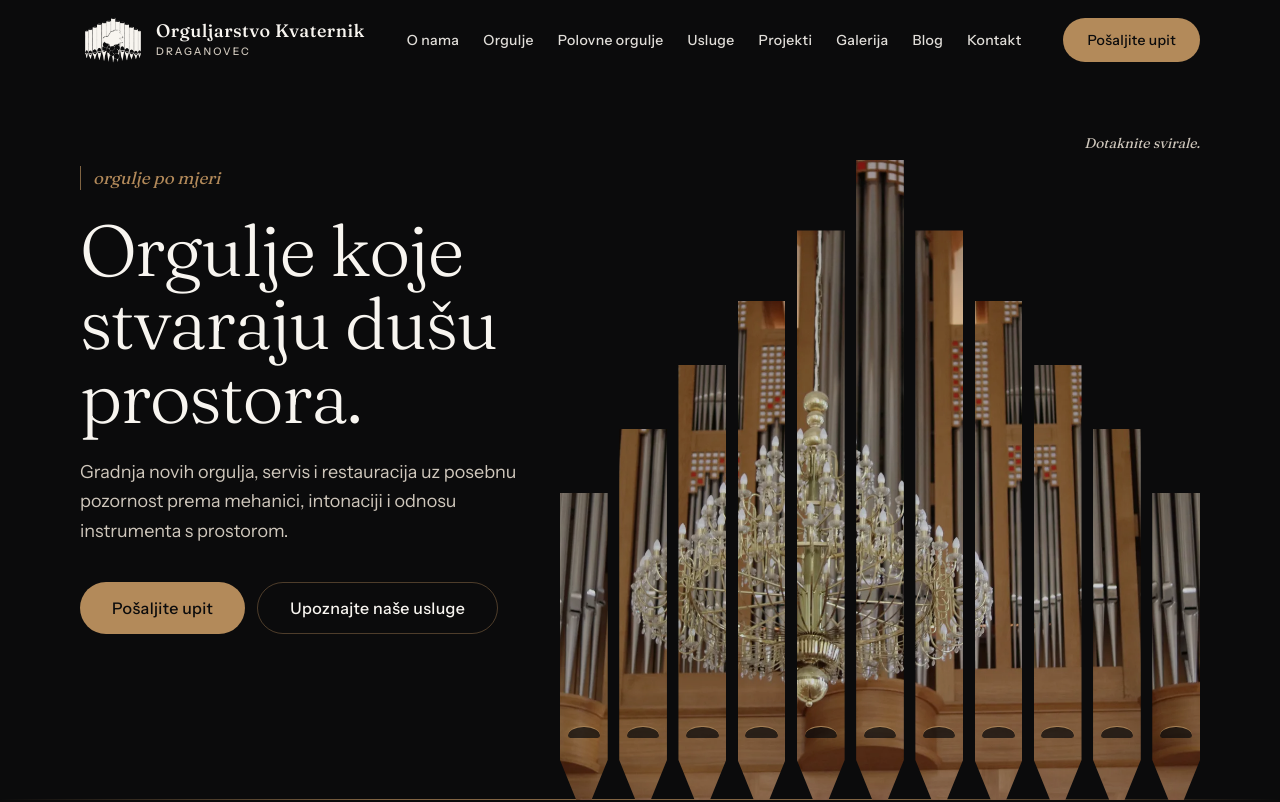
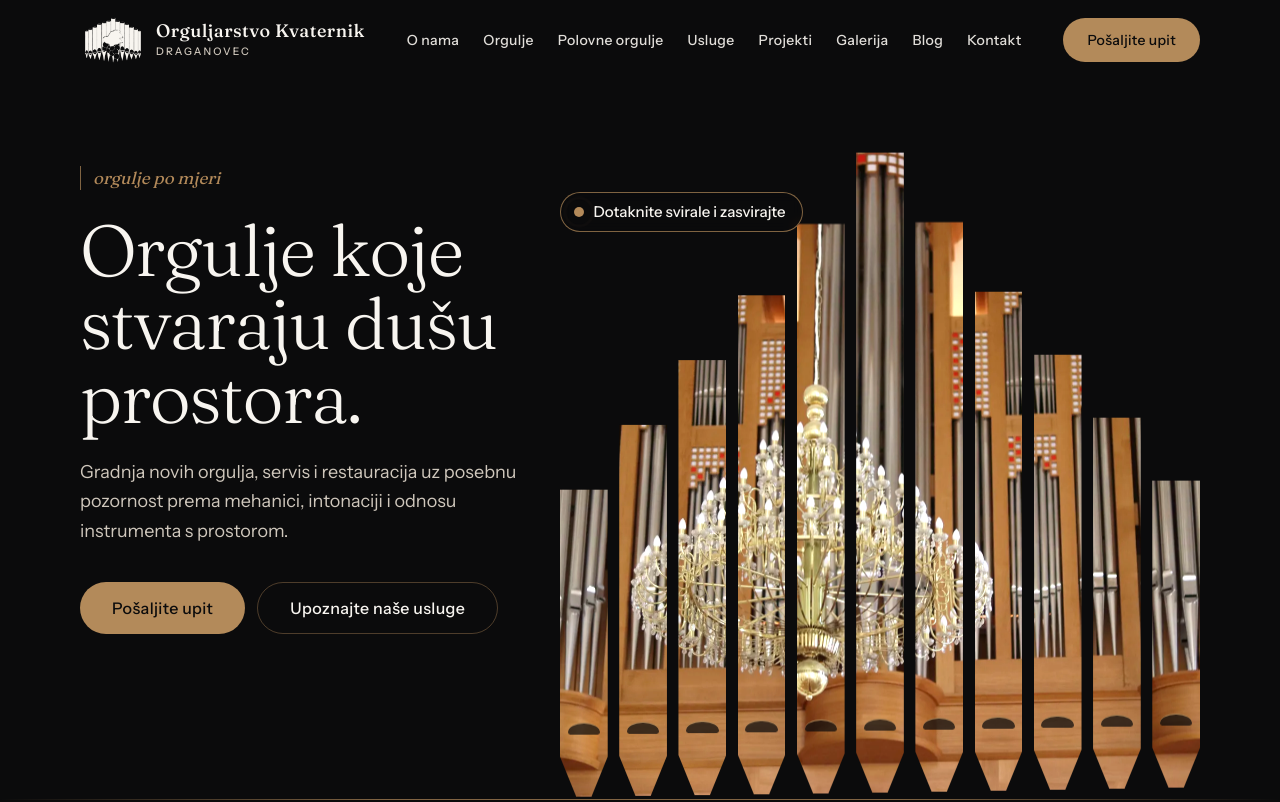
Before and after one commit to xBuke/alen, a Next.js app: page / in a window 1280 px wide. Shown: the top 802 px of the page. Built offline with nearby package versions, Linux system fonts and the light colour scheme; no server answers.

Commit message:
feat: istaknut poziv na sviranje iznad svirala
Co-Authored-By: Claude Fable 5.2 <noreply@anthropic.com>
Claude-Session: https://claude.ai/code/session_012bzBXBHCTq1DfBV5TeKMd6

```diff
--- a/src/app/globals.css
+++ b/src/app/globals.css
@@ -322,8 +322,90 @@
     animation-delay: 0.24s;
   }
 
-  .hero-hint {
-    animation: hero-in 1s ease 1.6s both;
+  /* Poziv na sviranje iznad svirala */
+  .prospect {
+    position: relative;
+  }
+
+  .prospect-hint {
+    position: absolute;
+    top: -2.9rem;
+    left: 0;
+    z-index: 2;
+    white-space: nowrap;
+    display: inline-flex;
+    align-items: center;
+    gap: 0.6rem;
+    padding: 0.6rem 1rem 0.6rem 0.8rem;
+    border: 1px solid rgba(179, 138, 90, 0.7);
+    border-radius: 999px;
+    background: rgba(11, 11, 12, 0.72);
+    backdrop-filter: blur(6px);
+    font-family: var(--font-body);
+    font-size: 0.875rem;
+    font-weight: 500;
+    line-height: 1.25;
+    color: var(--color-text-light);
+    pointer-events: none;
+    animation: hero-in 0.9s ease 1.5s both;
+    transition:
+      opacity 0.6s ease,
+      transform 0.6s ease;
+  }
+
+  .prospect-hint.is-done {
+    opacity: 0 !important;
+    transform: translateY(-6px);
+  }
+
+  .prospect-hint-dot {
+    position: relative;
+    flex: none;
+    width: 10px;
+    height: 10px;
+    border-radius: 50%;
+    background: var(--color-gold);
+  }
+
+  .prospect-hint-dot::after {
+    content: "";
+    position: absolute;
+    inset: 0;
+    border-radius: 50%;
+    border: 1px solid var(--color-gold);
+    animation: hint-pulse 1.8s ease-out infinite;
+  }
+
+  .prospect-hint-mouse {
+    display: none;
+  }
+
+  @media (hover: hover) and (pointer: fine) {
+    .prospect-hint-touch {
+      display: none;
+    }
+
+    .prospect-hint-mouse {
+      display: inline;
+    }
+  }
+
+  @media (min-width: 1024px) {
+    .prospect-hint {
+      top: 5%;
+      font-size: 0.9375rem;
+    }
+  }
+
+  @keyframes hint-pulse {
+    from {
+      transform: scale(1);
+      opacity: 0.9;
+    }
+    to {
+      transform: scale(3.2);
+      opacity: 0;
+    }
   }
 
   @keyframes pipe-rise {
--- a/src/components/sections/home/home-hero.tsx
+++ b/src/components/sections/home/home-hero.tsx
@@ -34,11 +34,8 @@ export function HomeHero() {
           </div>
         </div>
 
-        <div className="relative h-[46svh] min-h-[280px] lg:col-span-7 lg:h-[80svh]">
+        <div className="relative mt-8 h-[46svh] min-h-[280px] lg:col-span-7 lg:mt-0 lg:h-[80svh]">
           <PipeProspect image={heroContent.image.src} />
-          <p className="hero-hint pointer-events-none absolute -top-7 right-0 font-heading text-sm italic text-text-muted">
-            Dotaknite svirale.
-          </p>
         </div>
       </Container>
       <div className="hero-chest" aria-hidden="true" />
--- a/src/components/sections/home/pipe-prospect.tsx
+++ b/src/components/sections/home/pipe-prospect.tsx
@@ -4,6 +4,7 @@ import {
   useCallback,
   useEffect,
   useRef,
+  useState,
   type CSSProperties,
   type TouchEvent,
 } from "react";
@@ -28,6 +29,8 @@ export function PipeProspect({ image }: { image: string }) {
   const contextRef = useRef<AudioContext | null>(null);
   const touchRef = useRef(false);
   const lastTouchedRef = useRef<Element | null>(null);
+  const rootRef = useRef<HTMLDivElement | null>(null);
+  const [played, setPlayed] = useState(false);
 
   /** Stvara (po potrebi) i budi AudioContext. Smije se zvati bilo kada. */
   const wake = useCallback(() => {
@@ -58,8 +61,38 @@ export function PipeProspect({ image }: { image: string }) {
       events.forEach((name) => window.removeEventListener(name, unlock));
   }, [wake]);
 
+  // Dok nitko nije zasvirao, svirale se povremeno tiho zanjišu u valu
+  // kako bi bilo jasno da se s njima može nešto raditi.
+  useEffect(() => {
+    if (played) return;
+    if (window.matchMedia("(prefers-reduced-motion: reduce)").matches) return;
+
+    const timers: number[] = [];
+    const wave = () => {
+      const pipes = rootRef.current?.querySelectorAll("[data-pipe]");
+      pipes?.forEach((pipe, index) => {
+        timers.push(
+          window.setTimeout(() => {
+            pipe.classList.remove("is-sounding");
+            void (pipe as HTMLElement).offsetWidth;
+            pipe.classList.add("is-sounding");
+          }, index * 70),
+        );
+      });
+    };
+
+    const first = window.setTimeout(wave, 2600);
+    const loop = window.setInterval(wave, 6000);
+    return () => {
+      window.clearTimeout(first);
+      window.clearInterval(loop);
+      timers.forEach((timer) => window.clearTimeout(timer));
+    };
+  }, [played]);
+
   const sound = useCallback(
     (index: number, element: Element) => {
+      setPlayed(true);
       element.classList.remove("is-sounding");
       // Ponovno pokretanje CSS animacije.
       void (element as HTMLElement).offsetWidth;
@@ -115,6 +148,7 @@ export function PipeProspect({ image }: { image: string }) {
 
   return (
     <div
+      ref={rootRef}
       className="prospect"
       onTouchMove={handleTouchMove}
       onTouchEnd={() => {
@@ -161,6 +195,18 @@ export function PipeProspect({ image }: { image: string }) {
           </span>
         </button>
       ))}
+      <p
+        className={played ? "prospect-hint is-done" : "prospect-hint"}
+        aria-hidden="true"
+      >
+        <span className="prospect-hint-dot" />
+        <span className="prospect-hint-touch">
+          Dotaknite svirale i zasvirajte
+        </span>
+        <span className="prospect-hint-mouse">
+          Prijeđite mišem i zasvirajte
+        </span>
+      </p>
     </div>
   );
 }
```
